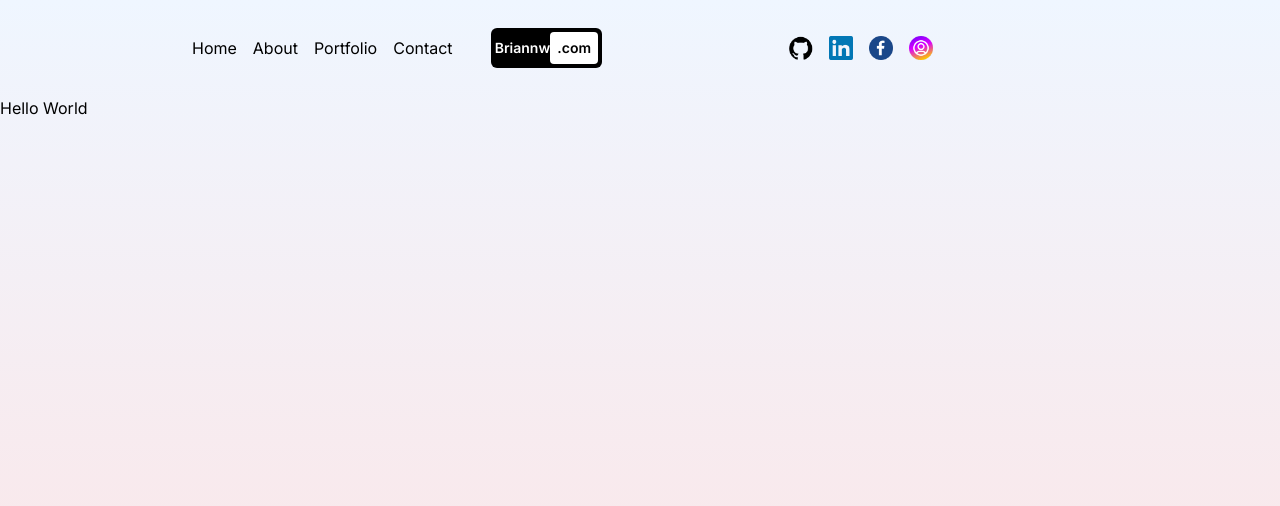
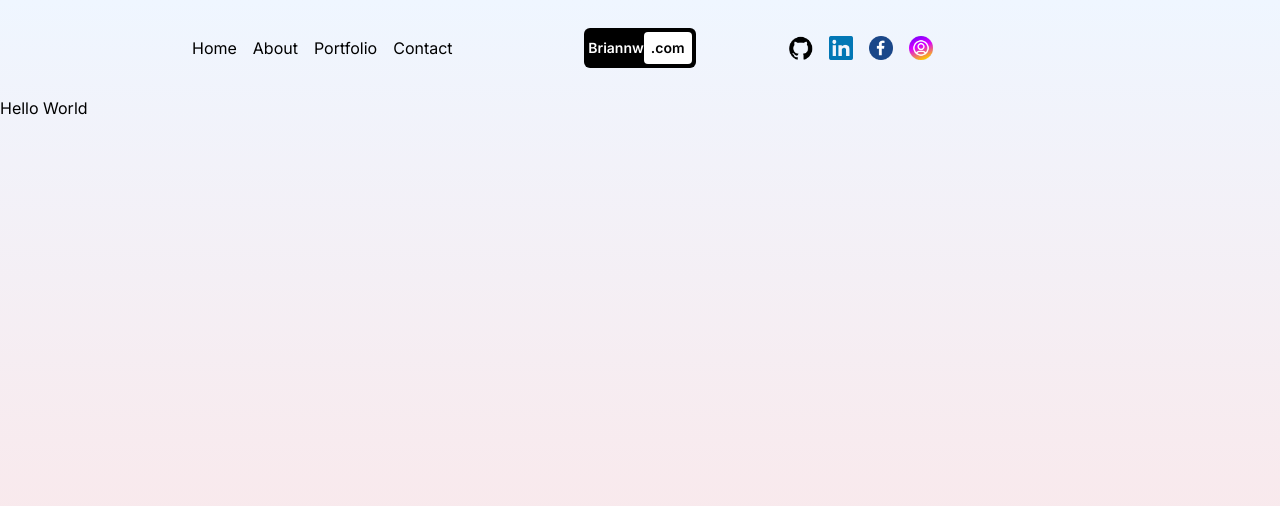
Before and after one commit to BrianNW/framer-portfolio01, a Next.js app: page / in a window 1280 px wide. Shown: the top 506 px of the page. Built offline with nearby package versions, Linux system fonts and the light colour scheme.

Commit message:
Add justify-center to logo div container

```diff
--- a/src/components/navbar.jsx
+++ b/src/components/navbar.jsx
@@ -22,7 +22,7 @@ const Navbar = () => {
                 ))}
             </div>
            {/* Logo */}
-            <div className='md:hidden lg:flex w-1/3'>
+            <div className='md:hidden lg:flex w-1/3 justify-center'>
                 <Link href="/" className="text-sm bg-black rounded-md p-1 font-semibold flex items-center justify-center">
                     <span className="text-white">Briannw</span>
                     <span className ="w-12 h-8 rounded bg-white text-black flex items-center justify-center">.com</span>
```
